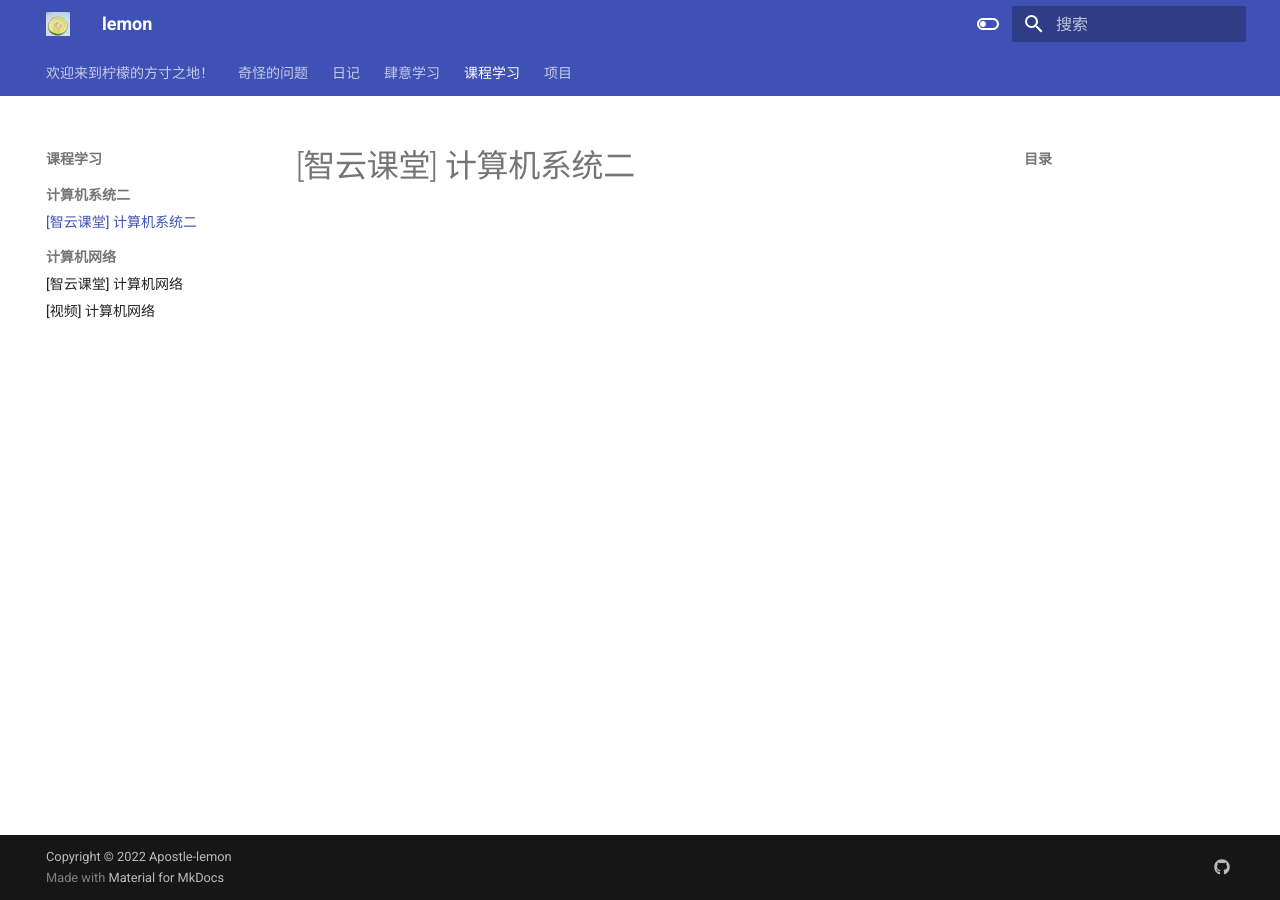
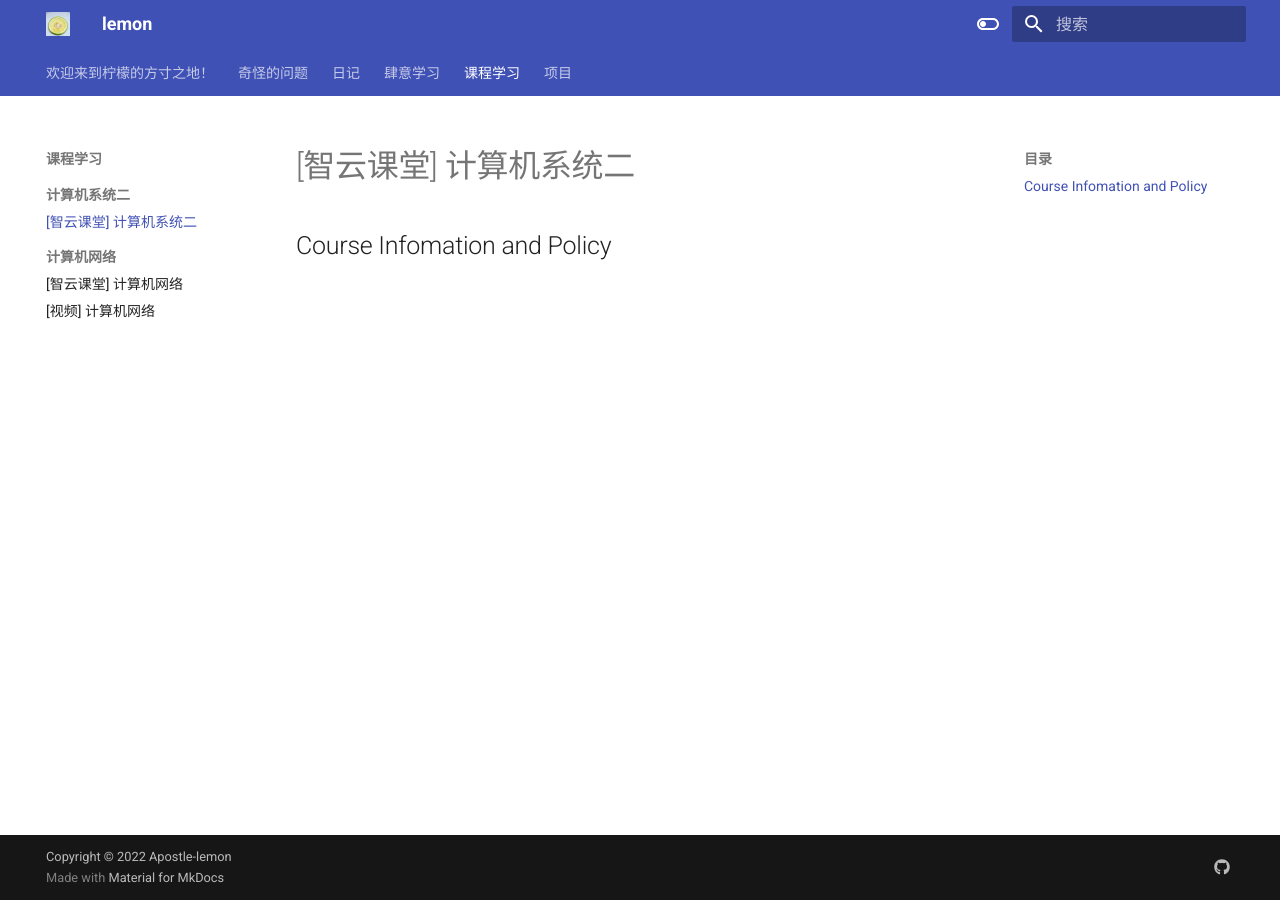
Before and after one commit to Apostle-lemon/Apostle-lemon.github.io, an MkDocs documentation site: the page built from docs/课程学习/计算机系统二/【智云课堂】计算机系统二.md, in a window 1280 px wide. Built offline with MkDocs 1.6.1 and Material for MkDocs 9.7.7, drawn with Linux system fonts in a browser that asks for light colours.

Commit message:
vault backup: 2022-10-27 15:14:10
Affected files:
docs/课程学习/计算机系统二/【智云课堂】计算机系统二.md

```diff
--- a/docs/课程学习/计算机系统二/【智云课堂】计算机系统二.md
+++ b/docs/课程学习/计算机系统二/【智云课堂】计算机系统二.md
@@ -1,3 +1,3 @@
 # [智云课堂] 计算机系统二
 
-##
+## Course Infomation and Policy
```
